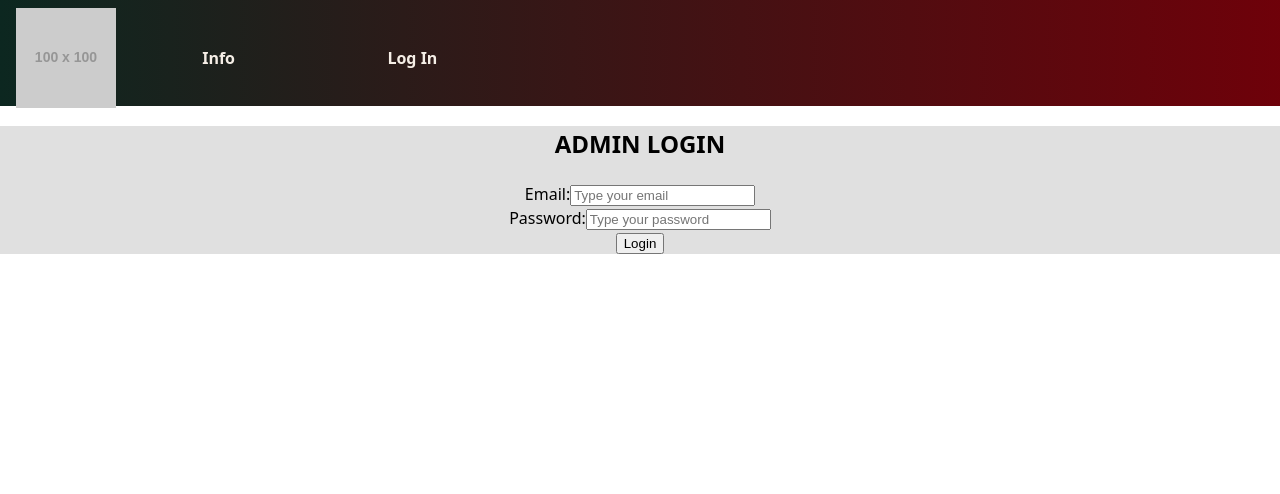
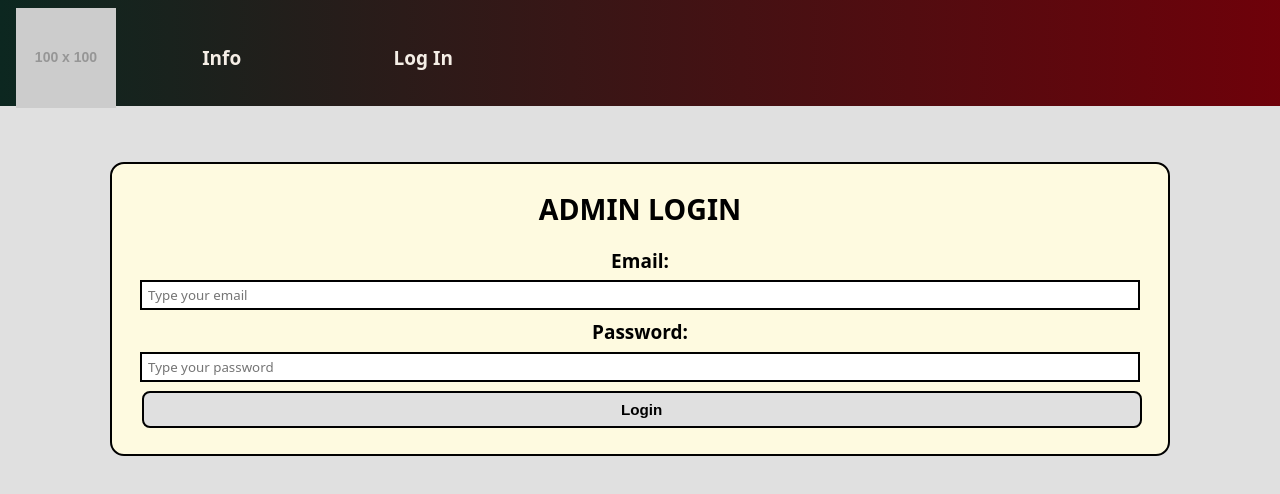
Before and after one commit to smpkl/PizzeriaWebProject-Front, a React (Vite) app in the folder project-frontend/: page /admin/login in a window 1280 px wide. Shown: the top 494 px of the page. Built offline with nearby package versions, Linux system fonts and the light colour scheme; no server answers.

Commit message:
add main and login css and increase fontsize and fix bug on clipping on order card. Also increase buttonsizes

```diff
--- a/project-frontend/src/admincss/admin.css
+++ b/project-frontend/src/admincss/admin.css
@@ -13,18 +13,78 @@
   --admin-border-color: #000;
   --admin-border-radius: 14px;
   --admin-font-family: system-ui, -apple-system, BlinkMacSystemFont, sans-serif;
+  --admin-font-size-base: 19px;
+  --admin-font-size-heading: 1.6rem;
+  --admin-font-size-button: 0.95rem;
   --admin-bg-light: #e0e0e0;
   --admin-card-max-width: 1000px;
 }
 
 .admin-root {
   font-family: var(--admin-font-family);
+  font-size: var(--admin-font-size-base);
 }
 
 /* Admin main */
 
 .admin-main {
+  min-height: calc(100vh - 80px);
   background-color: var(--admin-bg-light);
+  padding: 1.5rem 1rem;
+}
+
+.admin-main__hero {
+  max-width: var(--admin-card-max-width);
+  margin: 0 auto;
+  text-align: center;
+}
+
+.admin-main__title {
+  margin-top: 0;
+  margin-bottom: 0.5rem;
+}
+
+.admin-main__text {
+  margin: 0.25rem 0 1rem;
+}
+
+.admin-main__button {
+  margin-top: 0.5rem;
+}
+
+/* Admin login */
+
+.admin-login-page {
+  min-height: calc(100vh - 80px);
+  padding: 1.5rem 1rem;
+  background-color: var(--admin-bg-light);
+  display: flex;
+  justify-content: center;
+  align-items: flex-start;
+}
+
+.admin-login-card {
+  width: 100%;
+  max-width: 420px;
+}
+
+.admin-login-form__title {
+  text-align: center;
+  margin-top: 0;
+  margin-bottom: 1rem;
+}
+
+.admin-login-form__error {
+  color: darkred;
+  background-color: #ffe5e5;
+  padding: 0.5rem 0.75rem;
+  border-radius: 6px;
+  margin-bottom: 0.75rem;
+}
+
+.admin-login-form__button {
+  margin-top: 0.5rem;
+  width: 100%;
 }
 
 /* Admin Layout */
@@ -125,11 +185,13 @@
 }
 
 .admin-products__toolbar button {
-  padding: 4px 10px;
-  border-radius: 6px;
+  padding: 8px 14px;
+  border-radius: 8px;
   border: 2px solid var(--admin-border-color);
   background-color: var(--admin-bg-light);
   cursor: pointer;
+  font-size: var(--admin-font-size-button);
+  font-weight: 600;
 }
 
 .admin-products__toolbar input[type='text'] {
@@ -285,11 +347,13 @@
 
 .admin-button {
   margin: 0.1rem;
-  padding: 4px 10px;
-  border-radius: 6px;
+  padding: 8px 14px;
+  border-radius: 8px;
   border: 2px solid var(--admin-border-color);
   background-color: var(--admin-bg-light);
   cursor: pointer;
+  font-size: var(--admin-font-size-button);
+  font-weight: 600;
 }
 
 /* AdminProductViewCard */
@@ -413,11 +477,13 @@
 }
 
 .admin-meals__toolbar button {
-  padding: 4px 10px;
-  border-radius: 6px;
+  padding: 8px 14px;
+  border-radius: 8px;
   border: 2px solid var(--admin-border-color);
   background-color: var(--admin-bg-light);
   cursor: pointer;
+  font-size: var(--admin-font-size-button);
+  font-weight: 600;
 }
 
 .meal-item-card {
@@ -489,11 +555,13 @@
 }
 
 .meal-item-buttons-row button {
-  padding: 4px 10px;
-  border-radius: 6px;
+  padding: 8px 14px;
+  border-radius: 8px;
   border: 2px solid var(--admin-border-color);
   background-color: var(--admin-bg-light);
   cursor: pointer;
+  font-size: var(--admin-font-size-button);
+  font-weight: 600;
 }
 
 /* AdminOrders & OrderCard */
@@ -511,7 +579,9 @@
   margin: 1rem;
   padding: 0.5rem;
   min-width: 280px;
-  max-width: 480px;
+  max-width: 640px;
+  width: 100%;
+  box-sizing: border-box;
 }
 
 /* OrderCard */
@@ -522,12 +592,15 @@
   margin: 0;
   padding: 0.2rem;
   font-family: var(--admin-font-family);
+  overflow-x: auto;
+  box-sizing: border-box;
 }
 
 .order-card__content-row {
   display: flex;
-  gap: 0.3rem;
+  gap: 0.5rem;
   align-items: flex-start;
+  flex-wrap: wrap;
 }
 
 .order-card__products,
@@ -536,44 +609,44 @@
   margin: 0.1rem;
   padding: 0.2rem;
   text-align: left;
-}
-
-.order-card__products {
-  flex: 1 1 40%;
-}
-
-.order-card__customer {
-  flex: 1 1 60%;
+  box-sizing: border-box;
+  flex: 1 1 260px;
 }
 
 .order-card__table {
   width: 100%;
   border-collapse: collapse;
+  table-layout: fixed;
 }
 
 .order-card__td {
   padding: 2px 4px;
   border: 1px solid #000;
+  word-break: break-word;
 }
 
 .order-card__p {
   padding: 0;
   margin: 0.1rem;
+  white-space: normal;
 }
 
 .order-card__buttons-row {
   margin-top: 0.5rem;
   display: flex;
   gap: 0.5rem;
+  flex-wrap: wrap;
 }
 
 .order-card__button {
   margin: 0.1rem;
-  padding: 4px 10px;
-  border-radius: 6px;
-  border: 1px solid #000;
+  padding: 8px 14px;
+  border-radius: 8px;
+  border: 2px solid var(--admin-border-color);
   background-color: var(--admin-bg-light);
   cursor: pointer;
+  font-size: var(--admin-font-size-button);
+  font-weight: 600;
 }
 
 /* OrderProductCard */
--- a/project-frontend/src/components/admin/AdminLoginForm.jsx
+++ b/project-frontend/src/components/admin/AdminLoginForm.jsx
@@ -13,23 +13,38 @@ const AdminLoginForm = () => {
 
   const doAdminLogin = async (formData) => {
     try {
-      const loginResponse = await handleAdminLogin(formData);
+      await handleAdminLogin(formData);
     } catch (error) {
       console.log('Login error: ' + error);
       setError(error.message);
     }
   };
 
-  const {handleInputChange, handleSubmit} = useForm(doAdminLogin, initValues);
+  const {handleInputChange, handleSubmit} = useForm(
+    doAdminLogin,
+    initValues,
+  );
 
   return (
-    <>
-      <h2>ADMIN LOGIN</h2>
-      {error && <p style={{color: 'darkred'}}>Could not login: {error}</p>}
+    <div className="admin-login-form">
+      <h2 className="admin-login-form__title">ADMIN LOGIN</h2>
+
+      {error && (
+        <p className="admin-login-form__error">
+          Could not login: {error}
+        </p>
+      )}
+
       <form onSubmit={handleSubmit}>
-        <div>
-          <label htmlFor="adminlogin-email">Email:</label>
+        <div className="admin-field">
+          <label
+            className="admin-label"
+            htmlFor="adminlogin-email"
+          >
+            Email:
+          </label>
           <input
+            className="admin-input"
             name="email"
             type="text"
             id="adminlogin-email"
@@ -38,9 +53,16 @@ const AdminLoginForm = () => {
             placeholder="Type your email"
           />
         </div>
-        <div>
-          <label htmlFor="adminlogin-password">Password:</label>
+
+        <div className="admin-field">
+          <label
+            className="admin-label"
+            htmlFor="adminlogin-password"
+          >
+            Password:
+          </label>
           <input
+            className="admin-input"
             name="password"
             type="password"
             id="adminlogin-password"
@@ -49,9 +71,15 @@ const AdminLoginForm = () => {
             placeholder="Type your password"
           />
         </div>
-        <button type="submit">Login</button>
+
+        <button
+          type="submit"
+          className="admin-button admin-login-form__button"
+        >
+          Login
+        </button>
       </form>
-    </>
+    </div>
   );
 };
 
--- a/project-frontend/src/views/admin/AdminLogin.jsx
+++ b/project-frontend/src/views/admin/AdminLogin.jsx
@@ -1,9 +1,12 @@
 import AdminLoginForm from '../../components/admin/AdminLoginForm';
+import '../../admincss/admin.css';
 
 const AdminLogin = () => {
   return (
-    <div>
-      <AdminLoginForm />
+    <div className="admin-login-page">
+      <div className="admin-card admin-login-card">
+        <AdminLoginForm />
+      </div>
     </div>
   );
 };
--- a/project-frontend/src/views/admin/AdminMain.jsx
+++ b/project-frontend/src/views/admin/AdminMain.jsx
@@ -1,25 +1,31 @@
 import {Navigate, useNavigate} from 'react-router';
 import {useAdminContext} from '../../hooks/contextHooks';
+import '../../admincss/admin.css';
 
 const AdminMain = () => {
   const {admin} = useAdminContext();
   const navigate = useNavigate();
 
   return (
-    <>
+    <div className="admin-main">
       {!admin && (
-        <div>
-          <h1>TBA PIZZERIA ADMIN SITE</h1>
-          <p>
-            Login as an admin by selecting "Login" from the navigation menu{' '}
-            <br />
-            or by clickin the button bellow.
+        <div className="admin-card admin-main__hero">
+          <h1 className="admin-main__title">TBA PIZZERIA ADMIN SITE</h1>
+          <p className="admin-main__text">
+            Login as an admin by selecting &quot;Login&quot; from the navigation
+            menu <br />
+            or by clicking the button below.
           </p>
-          <button onClick={() => navigate('/admin/login')}>Go to login</button>
+          <button
+            className="admin-button admin-main__button"
+            onClick={() => navigate('/admin/login')}
+          >
+            Go to login
+          </button>
         </div>
       )}
       {admin && <Navigate to={'/admin/orders'} />}
-    </>
+    </div>
   );
 };
 
```
